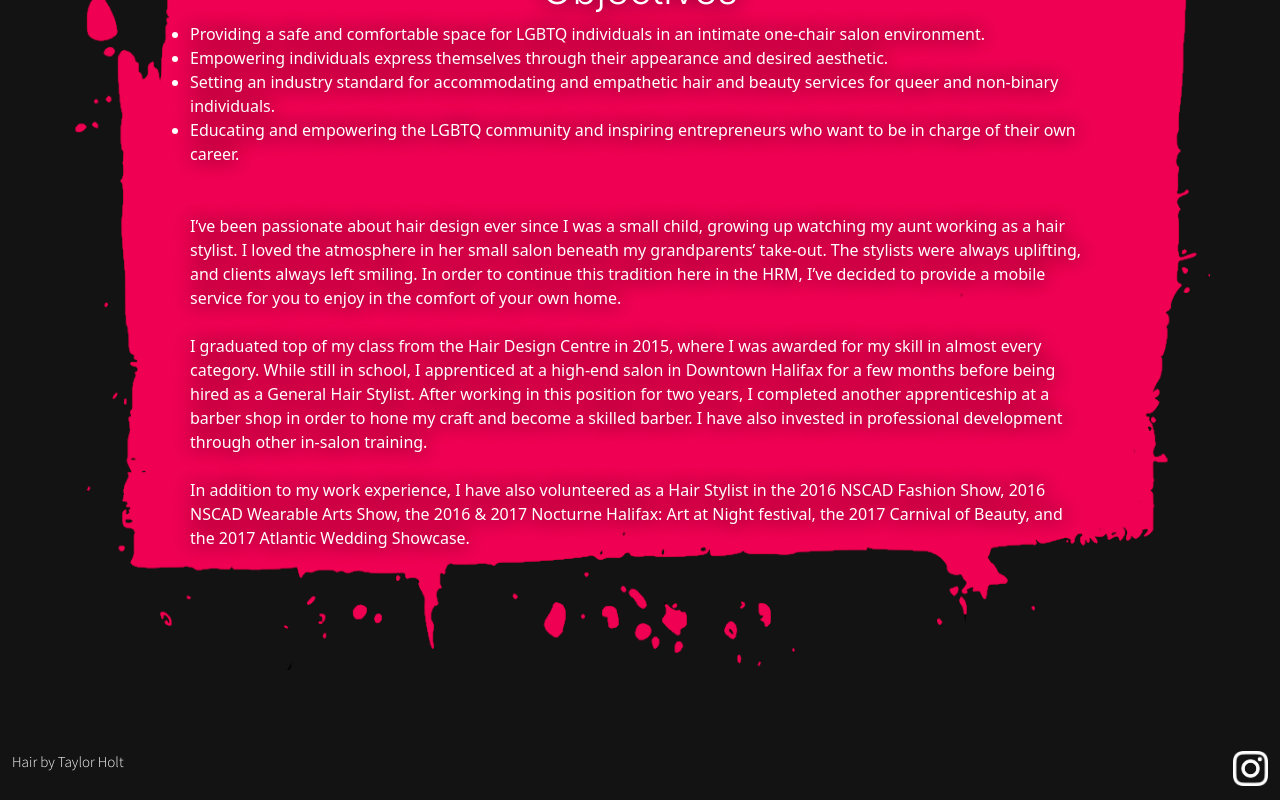
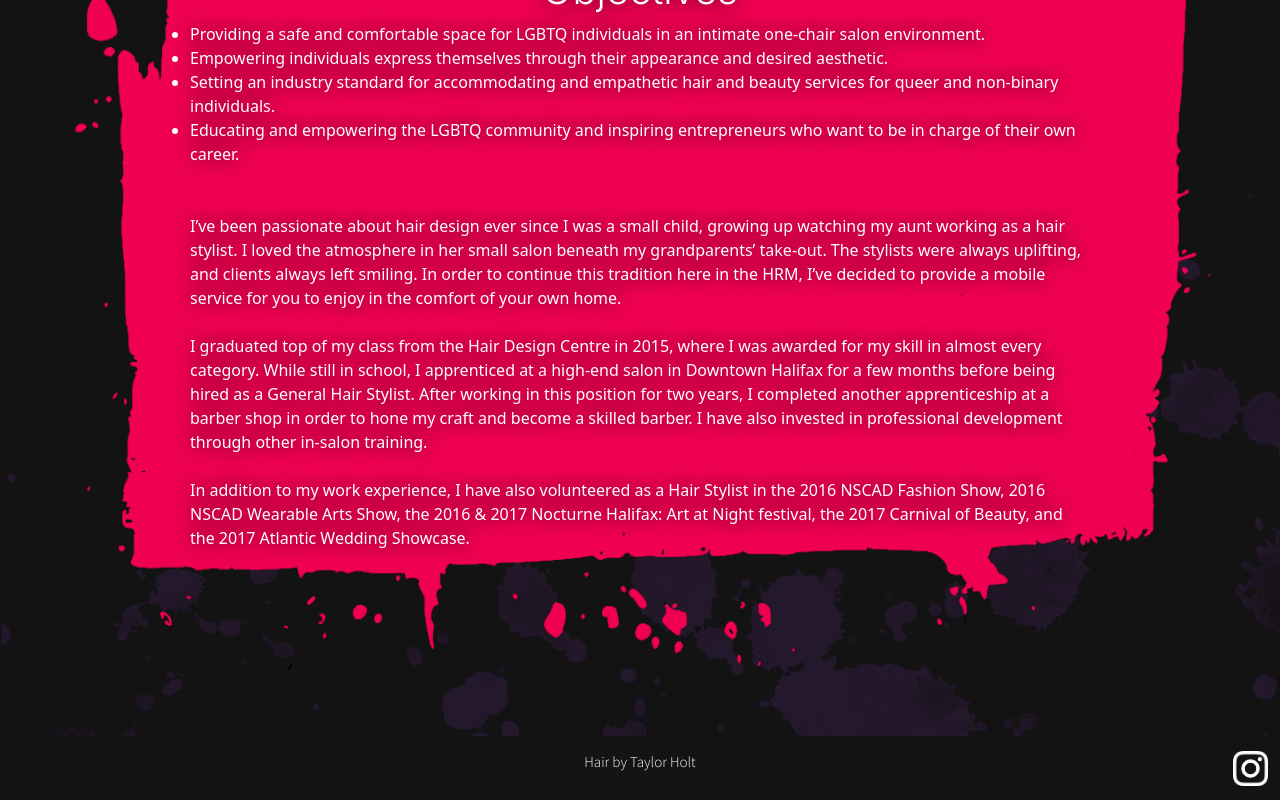
Before and after one commit to nhoxben335/React-hairbyholt, a React (Create React App) app: page /about in a window 1280 px wide. Shown: the part 1155-1955 px from the top of the page. Built offline with nearby package versions, Linux system fonts and the light colour scheme; a web font is replaced by a local one.

Commit message:
changes to order of items, footer, added bg image back

```diff
--- a/src/components/Footer.js
+++ b/src/components/Footer.js
@@ -7,9 +7,9 @@ const Footer = () => {
    return (
       <div id="footer" className="container-fluid">
          <div className="row">
-            <div className="col-4"><p>Hair by Taylor Holt</p>
+            <div className="col-4">
             </div>
-            <div className="col-4"></div>
+            <div className="col-4 text-center"><p>Hair by Taylor Holt</p></div>
             <div className="col-4 text-end">
                <a href="https://www.instagram.com/tayloranneholt/?utm_source=ig_embed"><img src={logo} className="float-right"/></a>
             </div>
--- a/src/components/Home.js
+++ b/src/components/Home.js
@@ -16,8 +16,8 @@ function Home() {
                <img className="img-fluid w-100" src="https://picsum.photos/1400/600" />
             </div> */}
             <div id="section-2" className="container">
+               <Carousel/>
                <h1>Casual, Affirming, Professional</h1>
-               <Carousel/>
             </div>
             <Footer/>
          </div>
--- a/src/css/about.css
+++ b/src/css/about.css
@@ -20,7 +20,7 @@ p {
 
 #about {
    background-color: rgb(19, 19, 19);
-   /* background-image: url("../images/neon_background.png"); */
+   background-image: url("../images/neon_background.png");
    background-position: bottom;
    background-repeat: no-repeat;
    background-size: contain;
--- a/src/css/carousel.css
+++ b/src/css/carousel.css
@@ -8,8 +8,8 @@
 }
 
 #carousel {
-    margin-top: 100px;
-    padding-bottom: 200px;
+    margin-top: 160px;
+    padding-bottom: 100px;
 }
 
 .slickk-arrow {
--- a/src/css/contact.css
+++ b/src/css/contact.css
@@ -6,6 +6,7 @@
 
 #contact {
   background-color: rgb(19, 19, 19);
+  background-image: url("../images/neon_background.png");
   background-position: bottom;
   background-repeat: no-repeat;
   background-size: cover;
--- a/src/css/footer.css
+++ b/src/css/footer.css
@@ -1,5 +1,5 @@
 #footer {
-    background-color: rgba(19, 19, 19);
+    background-color: rgba(19, 19, 19,0.9);
     padding-bottom: 10px;
     padding-top: 15px;
 }
--- a/src/css/home.css
+++ b/src/css/home.css
@@ -5,7 +5,6 @@
 }
 
 h1 {
-    padding-top: 80px;
     text-align: center;
     color: white;
     font-family: 'Inter', sans-serif;
@@ -22,8 +21,13 @@ p {
      font-size: 18px;
 }
 
+#section-2 h1 {
+    padding-bottom: 100px;
+}
+
 #home {
     background-color: rgb(19, 19, 19);
+    background-image: url("../images/neon_background.png");
     background-position: bottom;
     background-repeat: no-repeat;
     background-size: contain;
--- a/src/css/showcase.css
+++ b/src/css/showcase.css
@@ -7,6 +7,7 @@
 
 #showcase {
     background-color: rgb(19, 19, 19);
+    background-image: url("../images/neon_background.png");
     background-position: bottom;
     background-repeat: no-repeat;
     background-size: contain;
```
Also changed, not shown: src/images/neon_background.png.
